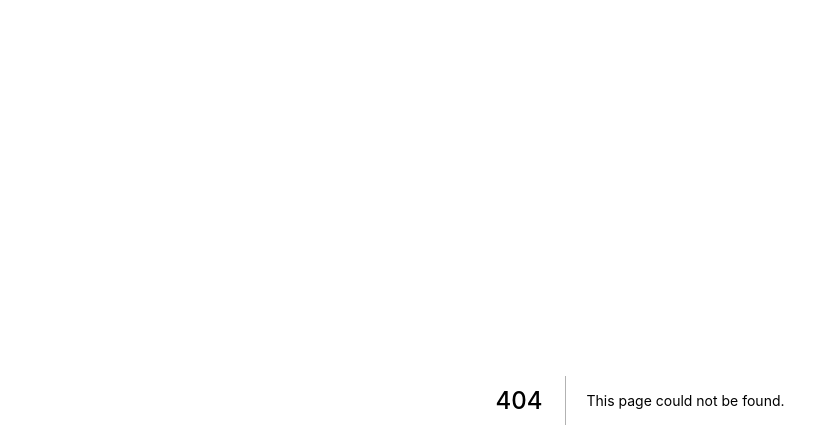
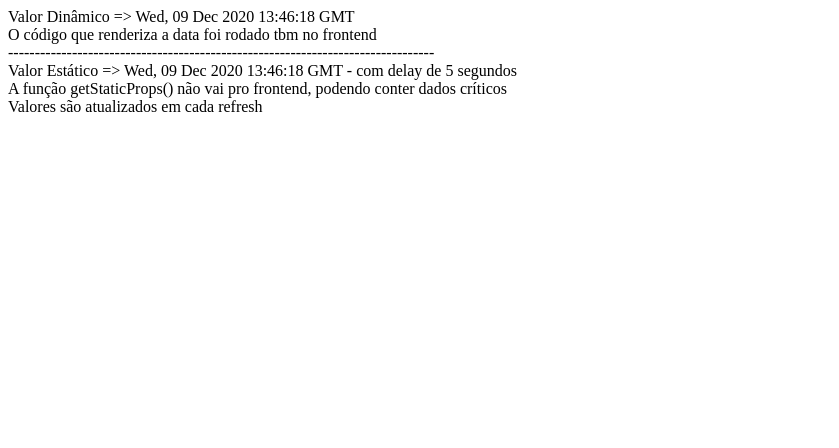
Before and after one commit to arturgussi/TatooBack-Versel-Test, a Next.js app: page /tempo in a window 1280 px wide. Before the commit this address had no page. Shown: the top 448 px of the page, without its empty margins (0-839 px from the left). Built offline with nearby package versions, Linux system fonts and the light colour scheme.

Commit message:
Adicionado variaveis (estatica e dinamica) de tempo para comparacao

```diff
--- /dev/null
+++ b/pages/tempo.js
@@ -0,0 +1,36 @@
+
+
+function Tempo(props) {
+  const dynamicDate = new Date();
+  const dynamicDateString = dynamicDate.toGMTString();
+
+  return (
+    <>
+    <div> Valor Dinâmico => {dynamicDateString}</div>
+    <div> O código que renderiza a data foi rodado tbm no frontend </div>
+    <div> -------------------------------------------------------------------------------- </div>
+    <div> Valor Estático => {props.staticDateString} - com delay de 5 segundos</div>
+    <div> A função getStaticProps() não vai pro frontend, podendo conter dados críticos </div>
+    <div> Valores são atualizados em cada refresh </div>
+    </>
+  )
+}
+
+export async function getStaticProps() {
+  console.log('> Passando pelo getStaticProps();')
+  console.log('> Adicionando Delay de 5 segundos;')
+
+  const delay = ms => new Promise(resolve => setTimeout(resolve, ms));
+  await delay(5000);
+  const staticDate = new Date();
+  const staticDateString = staticDate.toGMTString();
+
+  return {
+    props: {
+      staticDateString
+    }
+  }
+
+}
+
+export default Tempo
```
